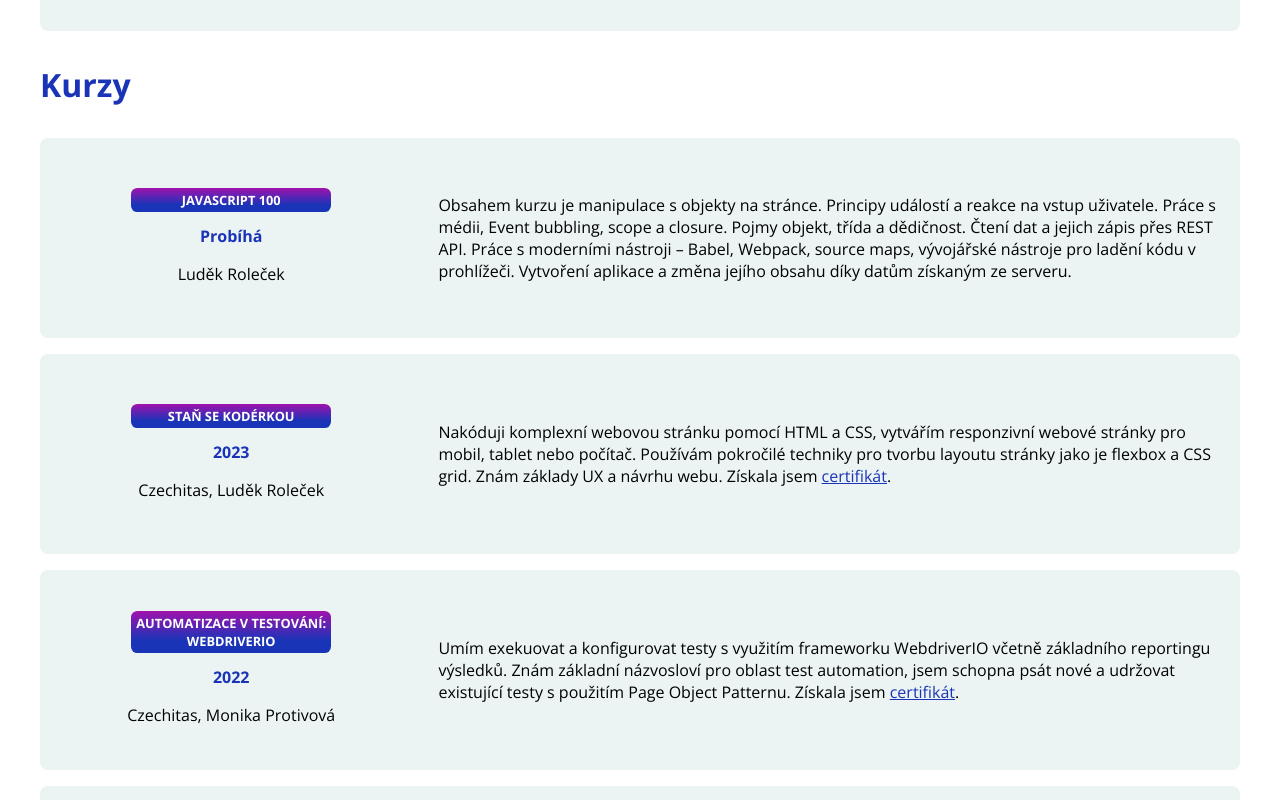
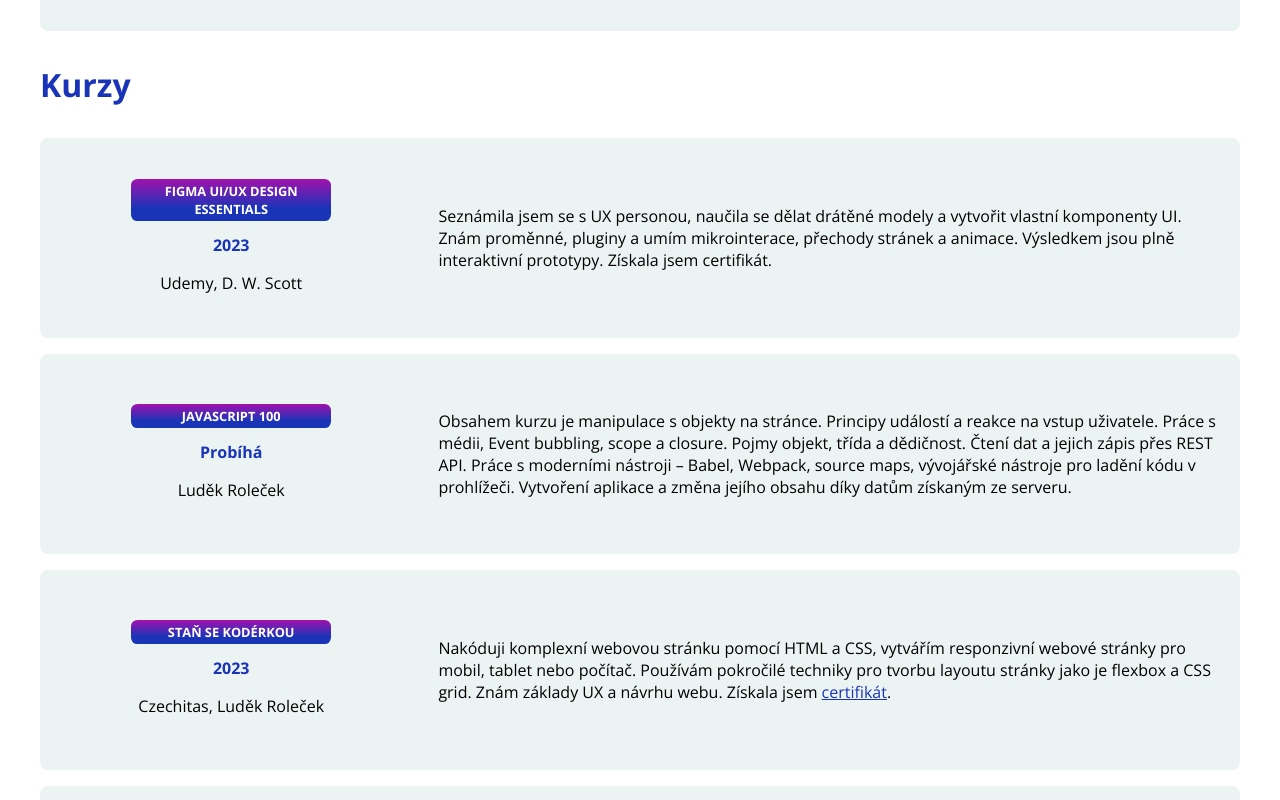
Before and after one commit to icirova/personal-page, an Eleventy site: page cv.html in a window 1280 px wide. Shown: the part 1340-2140 px from the top of the page. Built offline with nearby package versions, Linux system fonts and the light colour scheme; Eleventy itself is replaced by a stand-in of ours; files that its build step writes are made by us from their sources.

Commit message:
projekt figma

```diff
--- a/cv.html
+++ b/cv.html
@@ -64,7 +64,18 @@ title: Iveta Círová - CV
 
   <h2 class="subtitle subtitle--resume">Kurzy</h2>
 
-    <div class="card">
+  <div class="card">
+
+    <div class="card__header" id="figma">
+        <p class="badge badge--card">Figma UI/UX Design Essentials</p>
+        <p class="card__date">2023</p>
+        <p class="card__specialization">Udemy, D. W. Scott</p>
+    </div>
+    <p class="card__description">Seznámila jsem se s UX personou, naučila se dělat drátěné modely a vytvořit vlastní komponenty UI. Znám proměnné, pluginy a umím mikrointerace, přechody stránek a animace. Výsledkem jsou plně interaktivní prototypy. Získala jsem certifikát.</p>
+
+</div>
+
+  <div class="card">
 
             <div class="card__header" id="js">
                 <p class="badge badge--card">JavaScript 100</p>
```
Also changed, not shown: projekty.html (+13 -0 lines).
